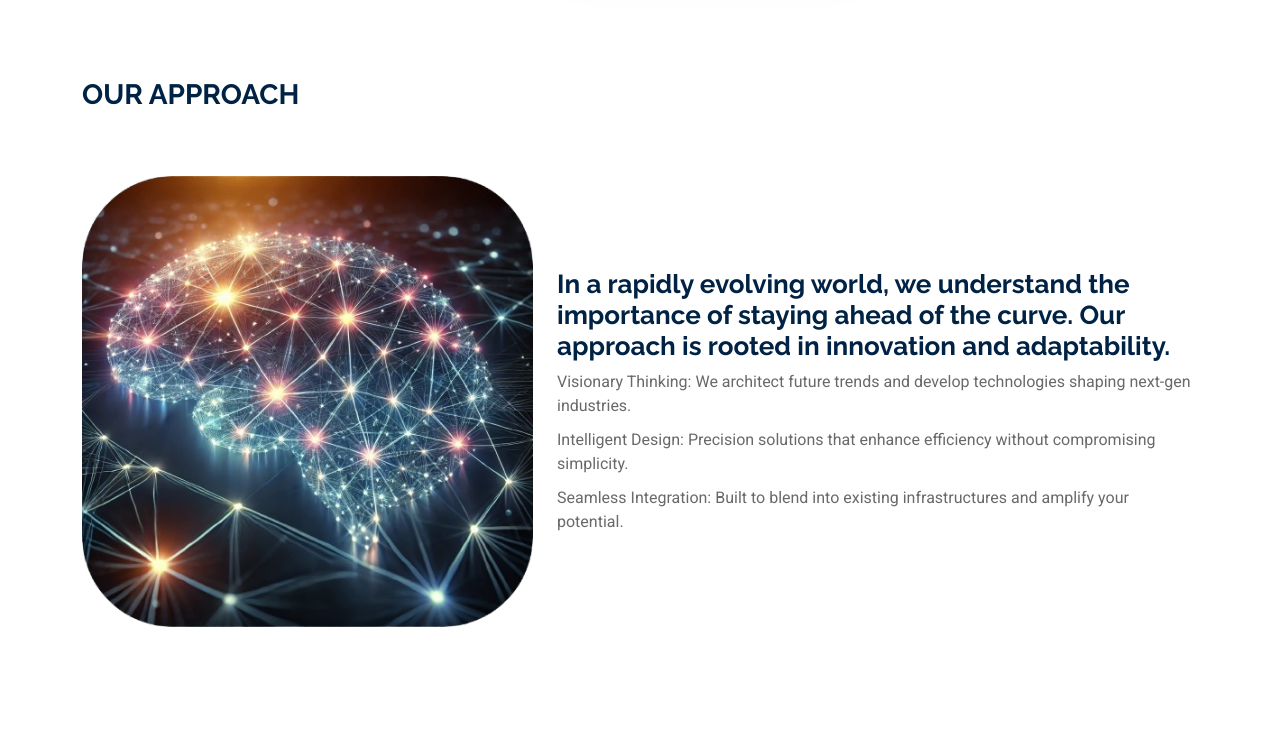
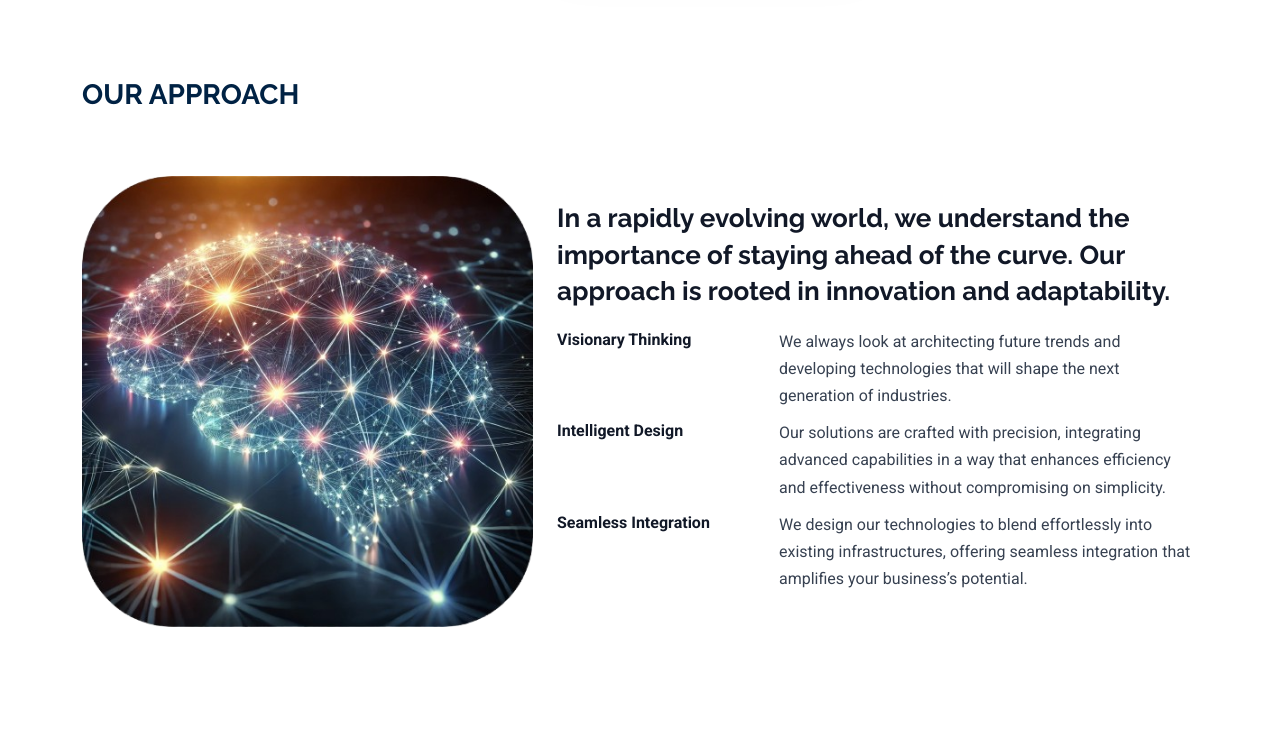
Before and after one commit to Cobblo/Aiaeroindia, a Django app: page / in a window 1280 px wide. Shown: the part 1402-2150 px from the top of the page. Run offline with Django 5.2, Linux system fonts and the light colour scheme; data that the repository does not hold is empty; some libraries are stand-ins or nearby versions.

Commit message:
Updated latest Django changes

```diff
--- a/templates/catalog/product_detail.html
+++ b/templates/catalog/product_detail.html
@@ -50,10 +50,10 @@
           {% endif %}
 
           {% if product.price %}
-            <h5 class="mb-0" style="color:#002244;">
+            <div style="color:#002244; font-size:.95rem; margin-bottom:.75rem;">
               ₹ {{ product.price|floatformat:0 }}
-              <small style="color:#555; font-weight:normal;">(inclusive of all taxes)</small>
-            </h5>
+              <span style="font-weight:normal;">(inclusive of all taxes)</span>
+            </div>
           {% endif %}
 
           {% if product.description %}
--- a/templates/index.html
+++ b/templates/index.html
@@ -102,46 +102,154 @@
 
 <!-- Details Section -->
 <section id="details" class="details section">
+  <style>
+    /* ONLY for the Approach & Why Us blocks */
+    .details .feature-title {
+      font-weight: 700;
+      font-size: 1.5rem;
+      line-height: 1.4;
+      margin-bottom: 18px;
+      color: #111827;
+    }
+
+    .details .point-group {
+      margin: 0;
+      padding: 0;
+    }
+
+    .details .point-row {
+      display: flex;
+      align-items: flex-start;
+      margin-bottom: 10px;
+    }
+
+    .details .point-label {
+      font-weight: 700;
+      min-width: 210px;      /* left column width */
+      margin-right: 12px;
+      white-space: nowrap;   /* keep heading in one line */
+      color: #111827;
+    }
+
+    .details .point-text {
+      flex: 1;
+      line-height: 1.7;
+      color: #374151;
+    }
+
+    @media (max-width: 767.98px) {
+      .details .point-row {
+        flex-direction: column;
+      }
+      .details .point-label {
+        min-width: 0;
+        margin-bottom: 4px;
+        white-space: normal;
+      }
+    }
+  </style>
+
   <div class="container section-title" data-aos="fade-up">
     <div><span>Our</span> <span class="description-title">Approach</span></div>
   </div>
 
   <div class="container">
 
+    <!-- Our Approach -->
     <div class="row gy-4 align-items-center features-item">
       <div class="col-md-5 d-flex align-items-center" data-aos="zoom-out" data-aos-delay="100">
         <img src="{% static 'assets/img/brain(1).png' %}" class="img-fluid" alt="">
       </div>
       <div class="col-md-7" data-aos="fade-up" data-aos-delay="100">
-        <h3>In a rapidly evolving world, we understand the importance of staying ahead of the curve. Our approach is rooted in innovation and adaptability.</h3>
-        <ul class="mb-0">
-          <li>Visionary Thinking: We architect future trends and develop technologies shaping next-gen industries.</li>
-          <li>Intelligent Design: Precision solutions that enhance efficiency without compromising simplicity.</li>
-          <li>Seamless Integration: Built to blend into existing infrastructures and amplify your potential.</li>
-        </ul>
+        <h3 class="feature-title">
+          In a rapidly evolving world, we understand the importance of staying ahead of the curve.
+          Our approach is rooted in innovation and adaptability.
+        </h3>
+
+        <div class="point-group">
+          <div class="point-row">
+            <div class="point-label">Visionary Thinking</div>
+            <div class="point-text">
+              We always look at architecting future trends and developing technologies that will
+              shape the next generation of industries.
+            </div>
+          </div>
+
+          <div class="point-row">
+            <div class="point-label">Intelligent Design</div>
+            <div class="point-text">
+              Our solutions are crafted with precision, integrating advanced capabilities in a way
+              that enhances efficiency and effectiveness without compromising on simplicity.
+            </div>
+          </div>
+
+          <div class="point-row">
+            <div class="point-label">Seamless Integration</div>
+            <div class="point-text">
+              We design our technologies to blend effortlessly into existing infrastructures,
+              offering seamless integration that amplifies your business’s potential.
+            </div>
+          </div>
+        </div>
       </div>
     </div>
 
+    <!-- Why Us -->
     <div class="row gy-4 align-items-center features-item">
       <div class="col-md-5 order-1 order-md-2 d-flex align-items-center" data-aos="zoom-out" data-aos-delay="200">
         <img src="{% static 'assets/img/ai_gpt(1).png' %}" alt="" class="img-fluid">
       </div>
       <div class="col-md-7 order-2 order-md-1" data-aos="fade-up" data-aos-delay="200">
-        <h3>Why Us</h3>
-        <p>• Pioneers Of Technology: advanced, future-ready solutions for complex environments.</p>
-        <p>• Expert Team: seasoned professionals combining innovation with deep technical rigor.</p>
-        <p>• Tailored Solutions: flexible and customizable for your specific requirements.</p>
-        <p>• Future-Focused: continuous innovation aligned with evolving demands.</p>
+        <h3 class="feature-title">Why Us</h3>
+
+        <div class="point-group">
+          <div class="point-row">
+            <div class="point-label">Pioneers Of Technology</div>
+            <div class="point-text">
+              We are leaders in developing advanced, future-ready technologies that empower
+              businesses to thrive in an increasingly complex world.
+            </div>
+          </div>
+
+          <div class="point-row">
+            <div class="point-label">Expert Team</div>
+            <div class="point-text">
+              Our team comprises seasoned professionals with diverse expertise, ensuring that our
+              solutions are both innovative and grounded in deep technical knowledge.
+            </div>
+          </div>
+
+          <div class="point-row">
+            <div class="point-label">Tailored Solutions</div>
+            <div class="point-text">
+              We understand that every client’s needs are unique, and our solutions are designed to
+              be flexible and customizable to meet your specific requirements.
+            </div>
+          </div>
+
+          <div class="point-row">
+            <div class="point-label">Future-Focused</div>
+            <div class="point-text">
+              We are committed to continuous innovation, ensuring that our technologies evolve in
+              line with the ever-changing demands of the future.
+            </div>
+          </div>
+        </div>
       </div>
     </div>
 
+    <!-- Our Vision -->
     <div class="row gy-4 align-items-center features-item">
       <div class="col-md-5 d-flex align-items-center" data-aos="zoom-out">
         <img src="{% static 'assets/img/drone(1).png' %}" class="img-fluid" alt="">
       </div>
       <div class="col-md-7" data-aos="fade-up">
         <h3>Our Vision</h3>
-        <p>At Ai-Aero India, our vision is to lead the charge in creating a future where technology enhances every aspect of life. We strive to be at the forefront of this transformation, delivering solutions that not only solve today’s problems but also anticipate and address the challenges of tomorrow.</p>
+        <p>
+          At Ai-Aero India, our vision is to lead the charge in creating a future where technology enhances every aspect of life.
+          We strive to be at the forefront of this transformation, delivering solutions that not only solve today’s problems
+          but also anticipate and address the challenges of tomorrow.
+        </p>
       </div>
     </div>
 
@@ -281,7 +389,7 @@
 </section>
 <!-- /Team Section -->
 
-<!-- Videos Section (thumbnail + red YouTube play) -->
+<!-- Videos Section -->
 <section id="videos" class="section" style="padding:60px 0;">
   <style>
     #videos .section-title { text-align:center; }
@@ -301,7 +409,6 @@
     .yt-thumb-link:hover { transform: scale(1.02); box-shadow: 0 8px 20px rgba(0,0,0,0.20); }
     .yt-thumb-img { display:block; width:100%; height:auto; }
 
-    /* Authentic red play button */
     .yt-play-icon {
       position: absolute;
       left: 50%; top: 50%;
@@ -336,10 +443,8 @@
         {% for v in videos %}
           <div class="col-lg-8 d-flex justify-content-center">
             <div class="card border-0 shadow-sm h-100 vid-card">
-
               <div class="p-3">
                 {% if v.youtube_id %}
-                  <!-- Thumbnail linking to YouTube -->
                   <div class="yt-thumb">
                     <a class="yt-thumb-link"
                        href="{% if v.youtube_url %}{{ v.youtube_url }}{% else %}https://www.youtube.com/watch?v={{ v.youtube_id }}{% endif %}"
@@ -350,9 +455,7 @@
                       <span class="yt-play-icon"></span>
                     </a>
                   </div>
-
                 {% elif v.youtube_embed_url %}
-                  <!-- Fallback to iframe if no ID -->
                   <div class="ratio ratio-16x9" style="border-radius:10px; overflow:hidden;">
                     <iframe
                       src="{{ v.youtube_embed_url }}?rel=0&modestbranding=1&playsinline=1"
@@ -360,9 +463,7 @@
                       allow="accelerometer; autoplay; clipboard-write; encrypted-media; gyroscope; picture-in-picture; web-share"
                       allowfullscreen></iframe>
                   </div>
-
                 {% elif v.video_file %}
-                  <!-- Local file fallback -->
                   <video controls preload="metadata"
                          poster="{{ v.thumbnail.url|default:'' }}"
                          style="width:100%; height:auto; border-radius:10px;">
@@ -376,7 +477,6 @@
                 {% if v.subtitle %}
                   <p class="text-muted">{{ v.subtitle }}</p>
                 {% endif %}
-
               </div>
 
             </div>
```
Also changed, not shown: blog/admin.py (+14 -3 lines), blog/models.py (+21 -7 lines), templates/blog/post_detail.html (+47 -98 lines), blog/migrations/0008_post_image.py (added).
